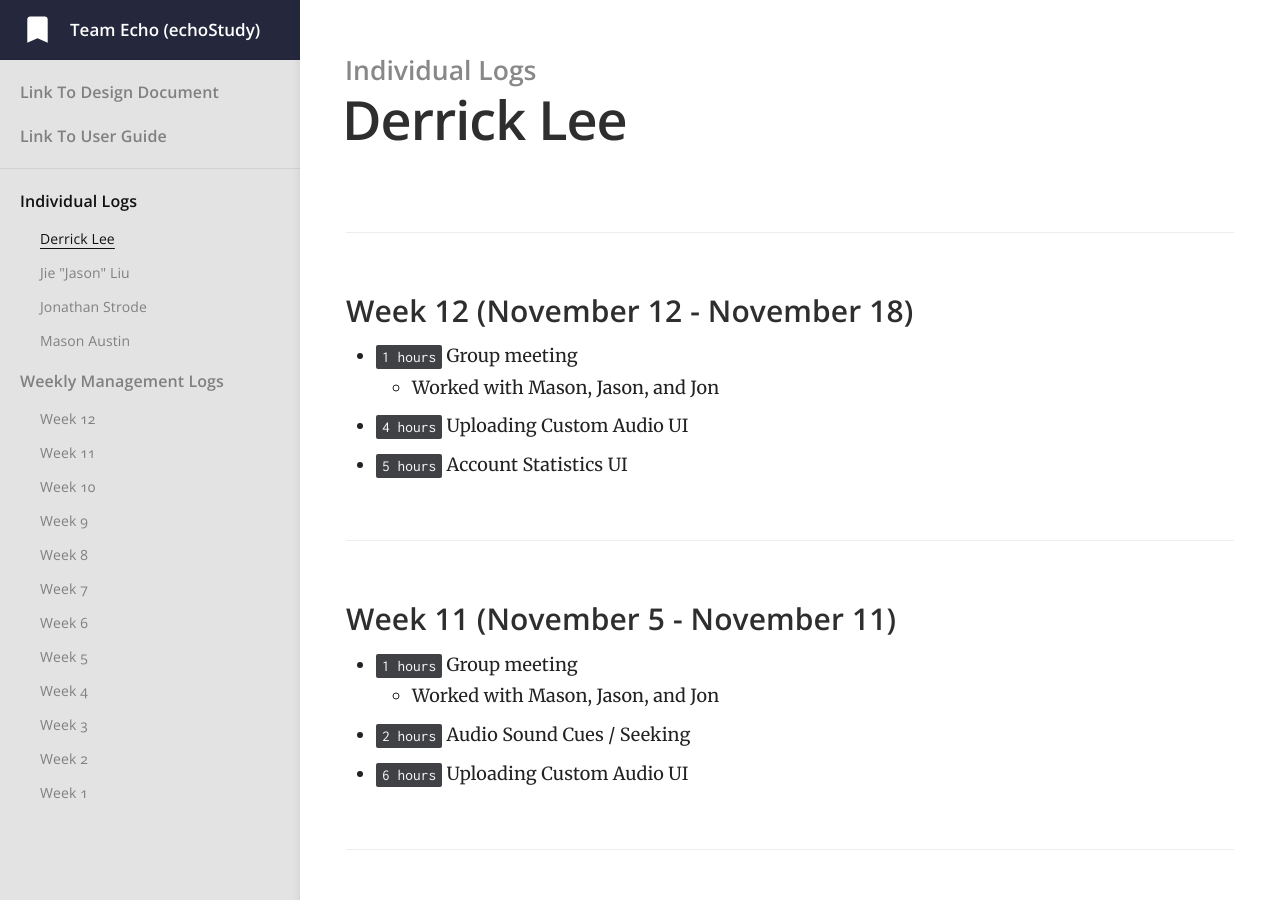
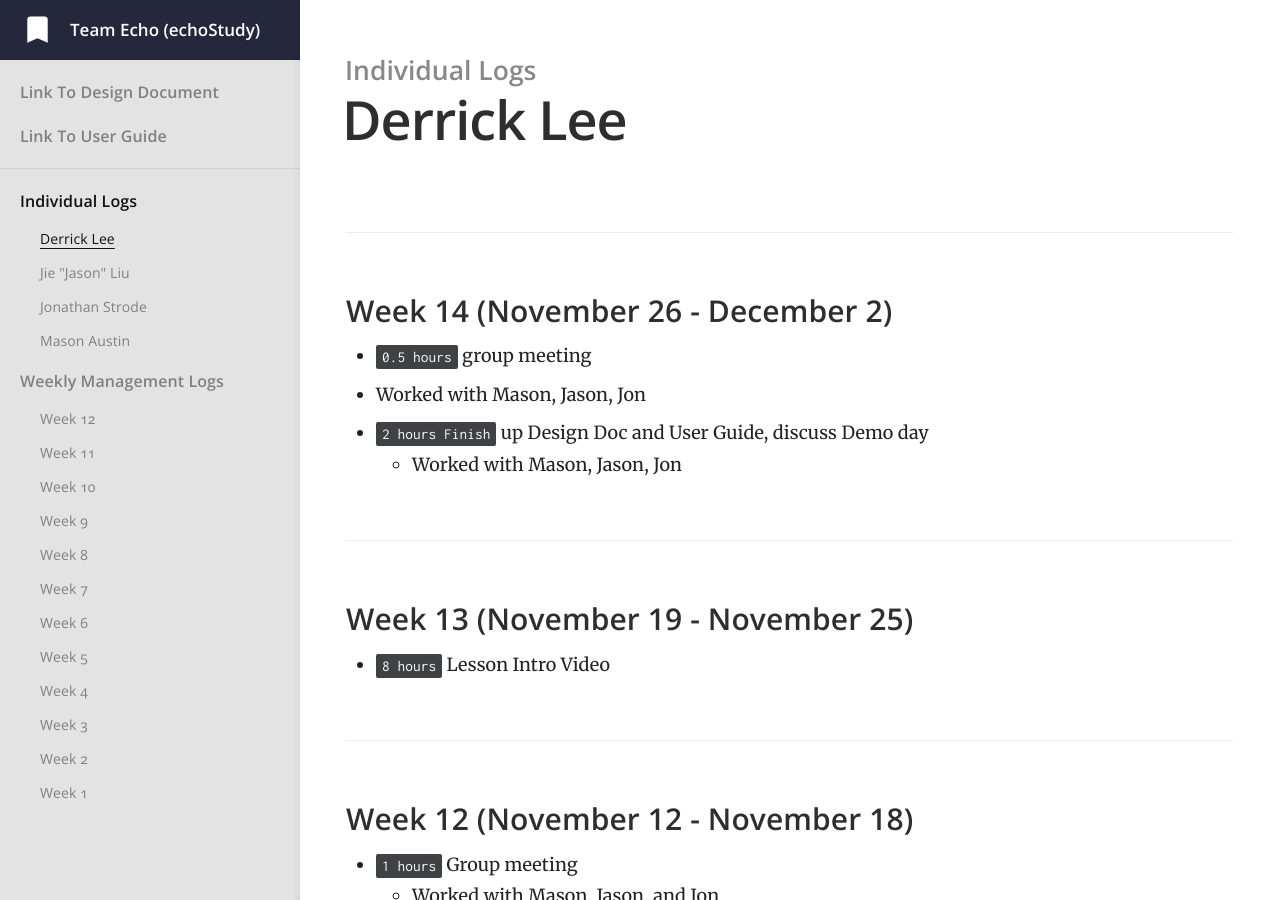
Before and after one commit to jiejasonliu/team-echo-site, a Jekyll site: the page built from _docs/individual-logs/derricklee-logs.md, in a window 1280 px wide and 900 px high. Built offline with Jekyll 4.4.1, drawn with Linux system fonts in a browser that asks for light colours.

Commit message:
updated Derrick's individual logs

```diff
--- a/_docs/individual-logs/derricklee-logs.md
+++ b/_docs/individual-logs/derricklee-logs.md
@@ -3,6 +3,15 @@ title: Derrick Lee
 category: Individual Logs
 order: 4
 ---
+
+### Week 14 (November 26 - December 2)
+ - `0.5 hours` group meeting
+  - Worked with Mason, Jason, Jon
+- `2 hours Finish` up Design Doc and User Guide, discuss Demo day
+  - Worked with Mason, Jason, Jon
+
+### Week 13 (November 19 - November 25)
+ - `8 hours` Lesson Intro Video
 
 ### Week 12 (November 12 - November 18)
 
@@ -10,6 +19,7 @@ order: 4
   - Worked with Mason, Jason, and Jon
 - `4 hours` Uploading Custom Audio UI
 - `5 hours` Account Statistics UI
+
 
 ### Week 11 (November 5 - November 11)
 
```
